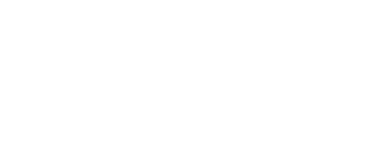
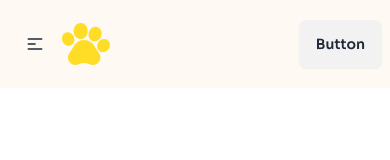
Before and after one commit to dev-tanvirtonmoy/pets-assignment-03, a plain HTML site: page index.html in a window 390 px wide. Drawn offline with nearby package versions, Linux system fonts and the light colour scheme; a web font is replaced by a local one.

Commit message:
feat: Add initial structure and styles for half of the navbar in Browse4pets

```diff
--- a/index.html
+++ b/index.html
@@ -34,30 +34,78 @@
           extend: {
             colors: {
               clifford: "#da373d",
+              "pets-bg": "#FFF9F4",
+              "pets-text-color": "#111111",
             },
             fontFamily: {
-                sora: ["Sora", 'serif'],
-                adlam: ["ADLaM Display", 'serif']
+              sora: ["Sora", "serif"],
+              adlam: ["ADLaM Display", "serif"],
             },
           },
         },
       };
     </script>
-
   </head>
   <body>
     <!-- Header section start from here -->
-     <header></header>
+    <header class="bg-pets-bg">
+      <!-- Navbar part start from here -->
+      <nav class="container mx-auto py-3 md:py-6 lg:py-8 font-sora">
+        <div class="navbar">
+          <div class="navbar-start">
+            <div class="dropdown">
+              <div tabindex="0" role="button" class="btn btn-ghost lg:hidden">
+                <svg
+                  xmlns="http://www.w3.org/2000/svg"
+                  class="h-5 w-5"
+                  fill="none"
+                  viewBox="0 0 24 24"
+                  stroke="currentColor"
+                >
+                  <path
+                    stroke-linecap="round"
+                    stroke-linejoin="round"
+                    stroke-width="2"
+                    d="M4 6h16M4 12h8m-8 6h16"
+                  />
+                </svg>
+              </div>
+              <ul
+                tabindex="0"
+                class="menu menu-sm dropdown-content bg-base-100 rounded-box z-[1] mt-3 w-52 p-2 shadow"
+              >
+                <li><a>Find a pet</a></li>
+                <li><a>Breeds</a></li>
+                <li><a>Contact us</a></li>
+              </ul>
+            </div>
+            <a class="flex items-center gap-3">
+              <img src="./assets/logo-header.png" alt="">
+              <p class="hidden md:block text-pets-text-color text-2xl">Browse<span class="text-[#FFDC26]">4</span>Pets</p>
+            </a>
+          </div>
+          <div class="navbar-center hidden lg:flex">
+            <ul class="menu menu-horizontal px-1">
+              <li><a class="text-xl text-pets-text-color">Find a pet</a></li>
+              <li><a class="text-xl text-pets-text-color">Breeds</a></li>
+              <li><a class="text-xl text-pets-text-color">Contact us</a></li>
+            </ul>
+          </div>
+          <div class="navbar-end">
+            <a class="btn">Button</a>
+          </div>
+        </div>
+      </nav>
+      <!-- Navbar part end here -->
+    </header>
     <!-- Header section end here -->
 
     <!-- Main part start from here -->
-     <main></main>
+    <main></main>
     <!-- Main part end here -->
 
     <!-- Footer part start from here -->
-     <footer>
-
-     </footer>
+    <footer></footer>
     <!-- Footer part end here -->
   </body>
 </html>
```
